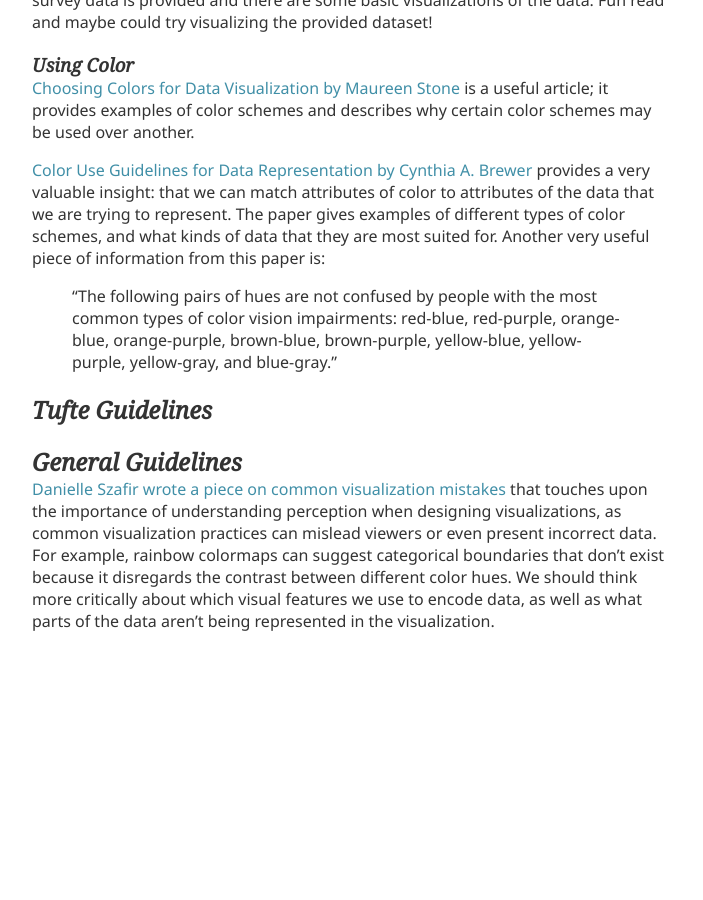
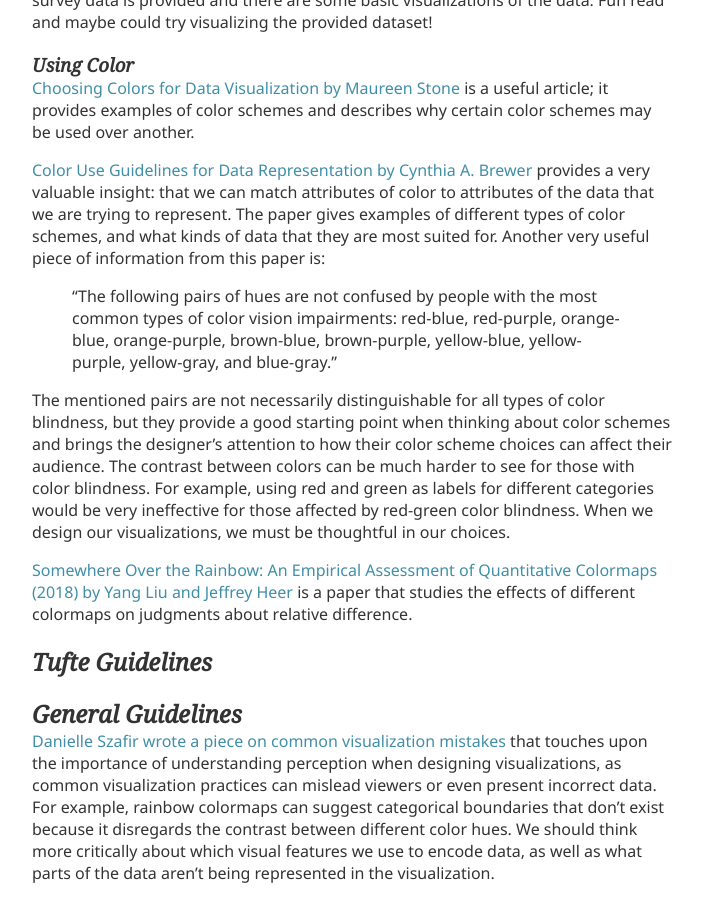
Before and after one commit to lester-lee/f2018-info-vis, a Jekyll site: the page built from _posts/2018-09-17-visualperception.md, in a window 1280 px wide and 900 px high, scrolled down 1292 px. Shown: the whole window, without its empty margins (288-991 px from the left). Built offline with Jekyll 4.4.1, drawn with Linux system fonts in a browser that asks for light colours; before the commit the page ends 1940 px from its top, so only the background shows below that.

Commit message:
Write more for visual perception

```diff
--- a/_posts/2018-09-17-visualperception.md
+++ b/_posts/2018-09-17-visualperception.md
@@ -34,7 +34,9 @@ Color is a powerful feature that, when used correctly, can lead to very effectiv
 [Color Use Guidelines for Data Representation by Cynthia A. Brewer](http://www.personal.psu.edu/cab38/ColorSch/ASApaper.html) provides a very valuable insight: that we can match attributes of color to attributes of the data that we are trying to represent. The paper gives examples of different types of color schemes, and what kinds of data that they are most suited for. Another very useful piece of information from this paper is:
 > "The following pairs of hues are not confused by people with the most common types of color vision impairments: red-blue, red-purple, orange-blue, orange-purple, brown-blue, brown-purple, yellow-blue, yellow-purple, yellow-gray, and blue-gray."
 
+The mentioned pairs are not necessarily distinguishable for all types of color blindness, but they provide a good starting point when thinking about color schemes and brings the designer's attention to how their color scheme choices can affect their audience. The contrast between colors can be much harder to see for those with color blindness. For example, using red and green as labels for different categories would be very ineffective for those affected by red-green color blindness. When we design our visualizations, we must be thoughtful in our choices.
 
+[Somewhere Over the Rainbow: An Empirical Assessment of Quantitative Colormaps (2018) by Yang Liu and Jeffrey Heer](https://idl.cs.washington.edu/files/2018-QuantitativeColor-CHI.pdf) is a paper that studies the effects of different colormaps on judgments about relative difference.
 
 ## Tufte Guidelines
 
```
Also changed, not shown: resources.md (+7 -0 lines).
